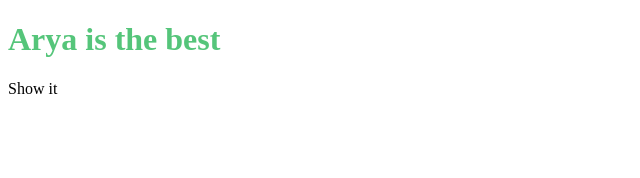
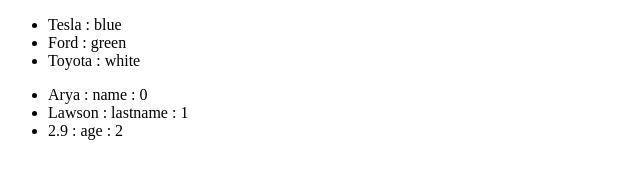
Before and after one commit to stevenleelawson/vue_and_scss, a website: page index.html in a window 1280 px wide. Shown: the whole page, without its empty margins (0-640 px from the left). Drawn offline with nearby package versions, Linux system fonts and the light colour scheme.

Commit message:
lesson 9 v-for

```diff
--- a/index.html
+++ b/index.html
@@ -10,28 +10,52 @@
 
 	</head>
 	<body>
-			<div id="app">
-			<h1 class="main__greeting">Arya is the best</h1>
+		<div id="app">
+			<!-- if you want the index put first param in parens, then the index!!! neat  -->
+			<p
+				class="main__greeting"
+				v-for="(name, idx) in names"
+				:key="name + idx"
+			>
+			<!-- note: do not put other elems INSIDE  a v-for as it will get confused -->
+				{{ name + idx }}
+			</p>
 
-			<p v-show="true">Show it</p>
-			<p v-show="false">DO NOT Show it</p>
-			<!-- <p v-if="userAge > allowedAge">
-				You are old enough access granted
-			</p>
-			<p v-else-if="user === 'Francis'">You Are allowed to enter</p>
-			<p v-else>You ain't old enough man an you name ain't FRANCIS</p> -->
-	</div>
+			<ul>
+				<li v-for="(car, idx) in cars"> {{ car.brand }} : {{ car.color }}</li>
+			</ul>
+
+			<ul>
+				<!-- note: v-for can also iterate over an OBJECT, neat!! -->
+				<li v-for="(key, value, index) in user"> {{ key }} : {{ value }} : {{index}}</li>
+			</ul>
+		</div>
 	</body>
 	<script>
 
 		const date = new Date().toLocaleString()
 		const App = {
-			// data is like the store
 			data() {
 				return {
-					user: 'Francis',
-					userAge: 15,
-					allowedAge: 18,
+					user: {
+						name: 'Arya',
+						lastname: 'Lawson',
+						age: 2.9
+					},
+					cars: [
+						{
+							brand: 'Tesla',
+							color: 'blue'
+						},
+						{
+							brand: 'Ford',
+							color: 'green'
+						},
+						{
+							brand: 'Toyota',
+							color: 'white'
+						},
+					]
 				}
 			},
 
```
